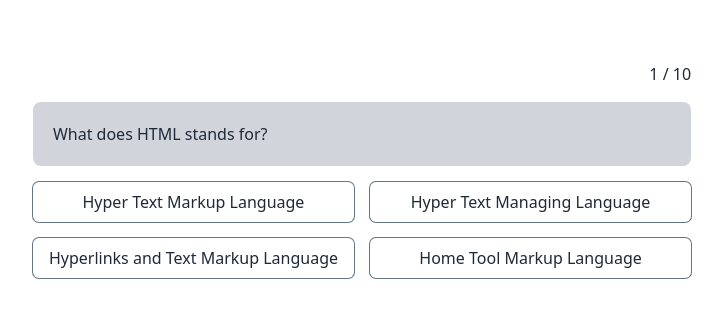
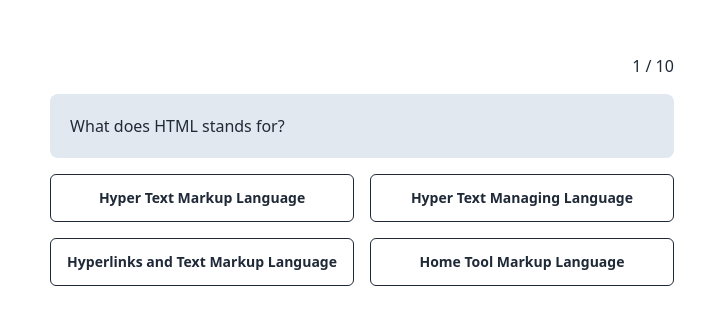
Before and after one commit to MarkMallari16/quiz-game-react, a React (Vite) app: page /game in a window 1280 px wide. Shown: the part 230-554 px from the top of the page, without its empty margins (278-1001 px from the left). Built offline with nearby package versions, Linux system fonts and the light colour scheme.

Commit message:
fix button color

```diff
--- a/src/pages/QuizGame.jsx
+++ b/src/pages/QuizGame.jsx
@@ -83,7 +83,6 @@
     const shuffledArray = (array) => {
         let currentIndex = array.length, randomIndex;
 
-
         while (randomIndex != 0) {
             randomIndex = Math.floor(Math.random() * currentIndex);
             console.log(randomIndex);
@@ -144,13 +143,13 @@
                         <div className='font-bold'>{name}</div>
                         <div>{currentQuestionIndex + 1} / {questions.length}</div>
                     </div>
-                    <div className='bg-gray-300 rounded-lg p-5 mb-4 select-none'>
+                    <div className='bg-slate-200 rounded-lg p-5 mb-4 select-none'>
                         {questions[currentQuestionIndex].question}
                     </div>
 
                     <div className='grid grid-cols-1 lg:grid-cols-2 gap-4'>
                         {shuffledArray(questions[currentQuestionIndex].options).map((option, index) => (
-                            <button key={index} className='px-4 ring-1 ring-slate-500 rounded-md py-2 select-none' onClick={() => handleAnswerButtonClicked(option)}>{option}</button>
+                            <button key={index} className='btn btn-outline rounded-md py-2 select-none' onClick={() => handleAnswerButtonClicked(option)}>{option}</button>
 
                         ))}
                     </div>
```
